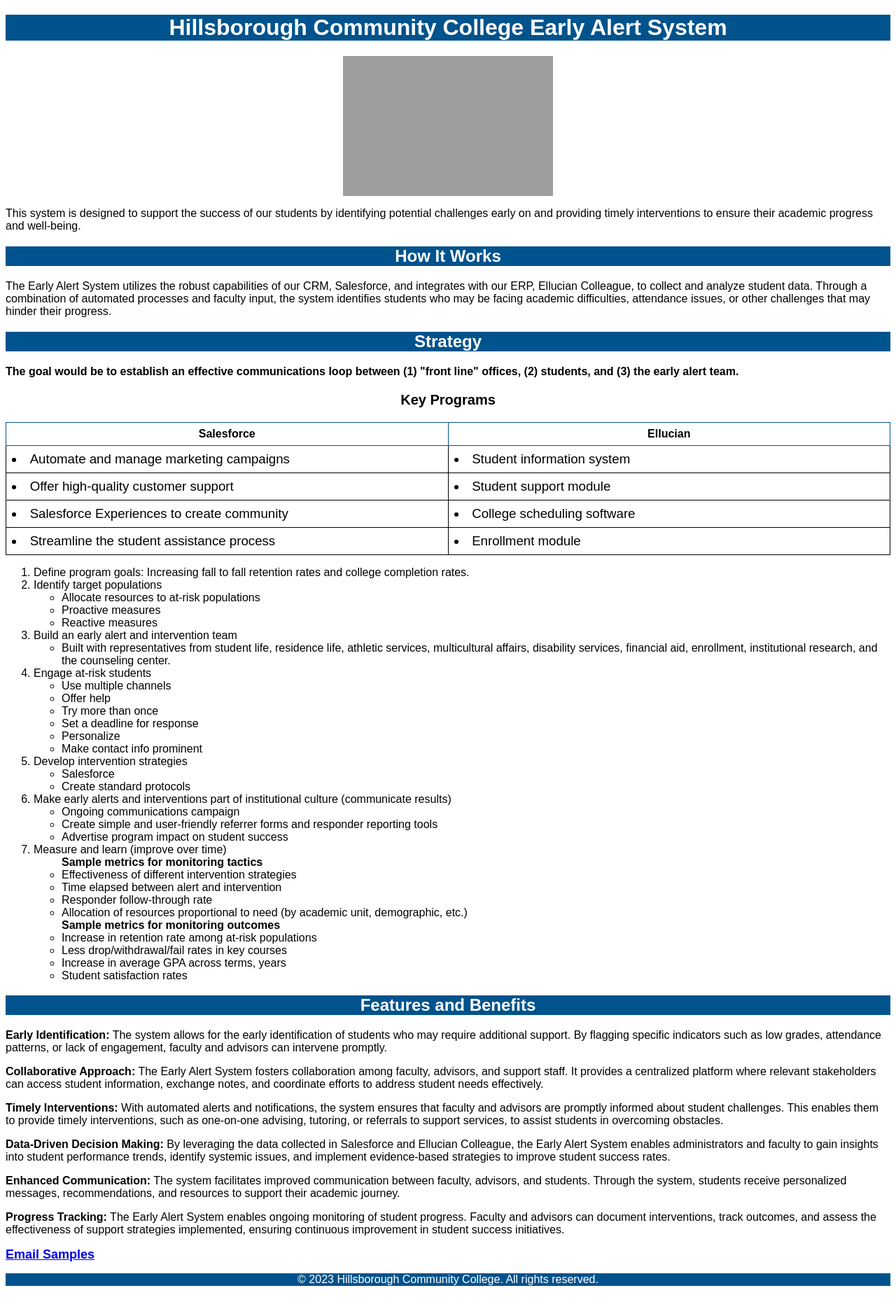
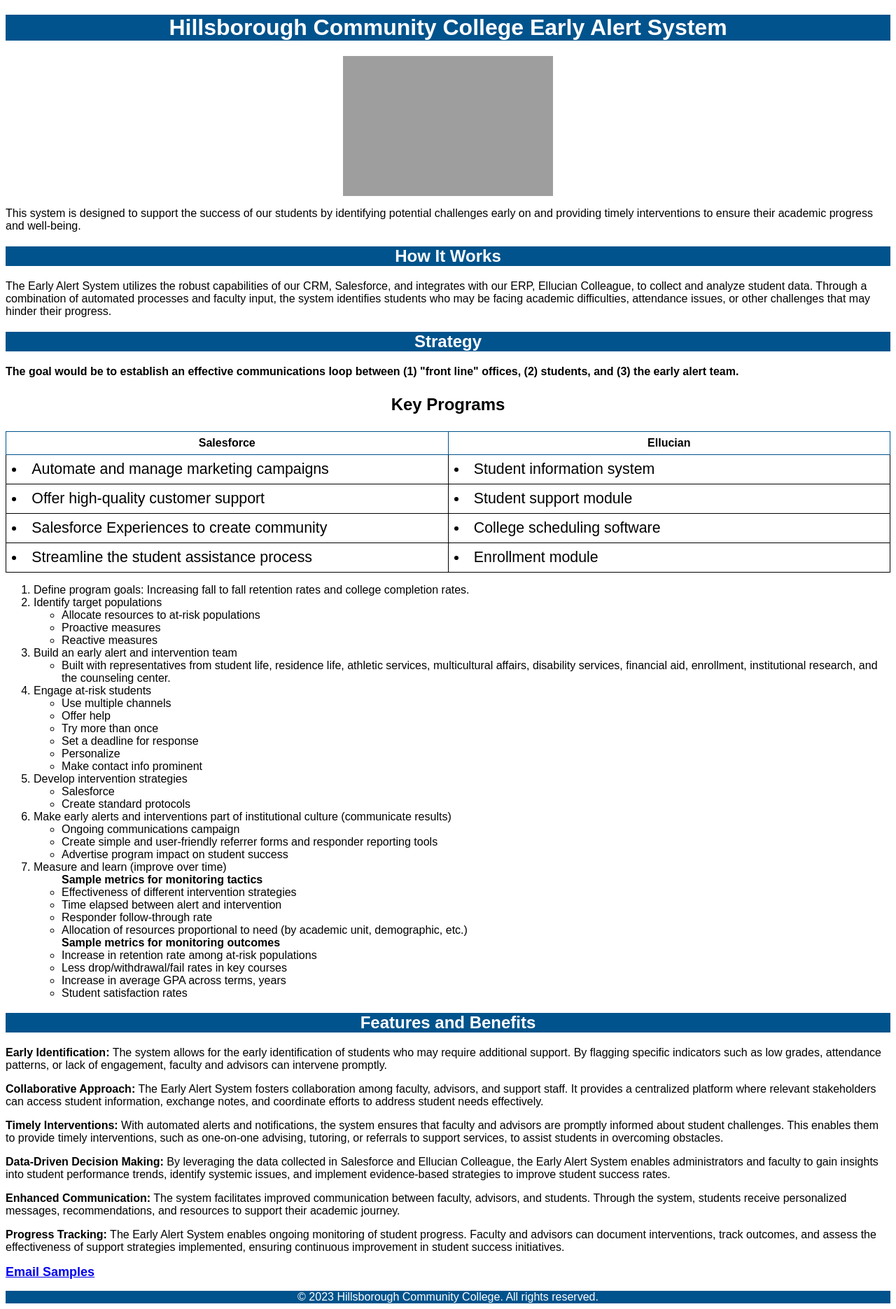
Before and after one commit to BiancaW714/biancaw714.github.io, a Jekyll site: the page index.html, which Jekyll copies as it is, in a window 1280 px wide. Shown: the whole page at 70% size. Built offline with Jekyll 4.4.1, drawn with Linux system fonts in a browser that asks for light colours; before the commit the page ends 1845 px from its top, so only the background shows below that; grey boxes are pictures that could not be loaded.

Commit message:
Update index.html

```diff
--- a/index.html
+++ b/index.html
@@ -28,7 +28,7 @@
         display: block;
     text-align: center;}
     h3 { text-align: center;
-    font-size:15pt;}
+    font-size:18pt;}
     table {
 
       border-collapse: collapse;
@@ -52,7 +52,7 @@
       border: 1px solid black;
       padding: 8px;
       text-align: left;
-        font-size: 14pt;
+        font-size: 16pt;
       }
 
         </style>
```
